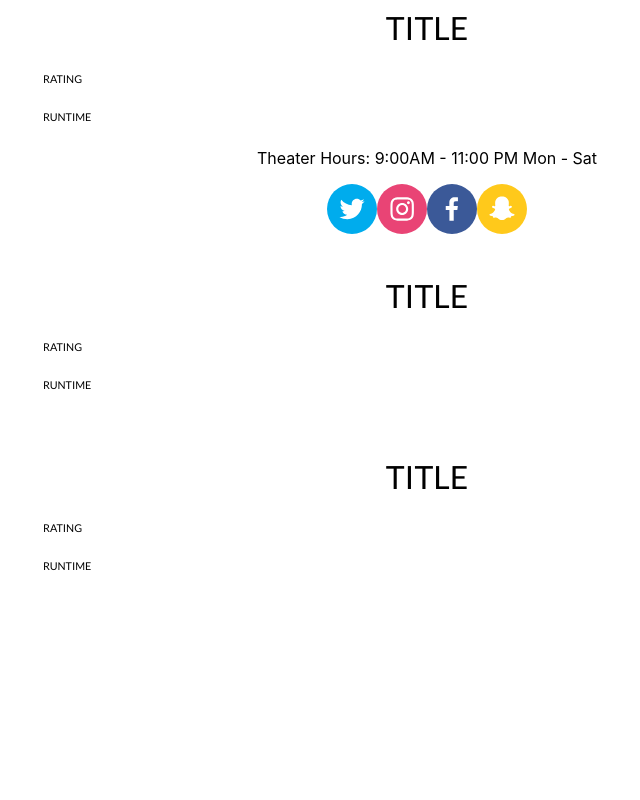
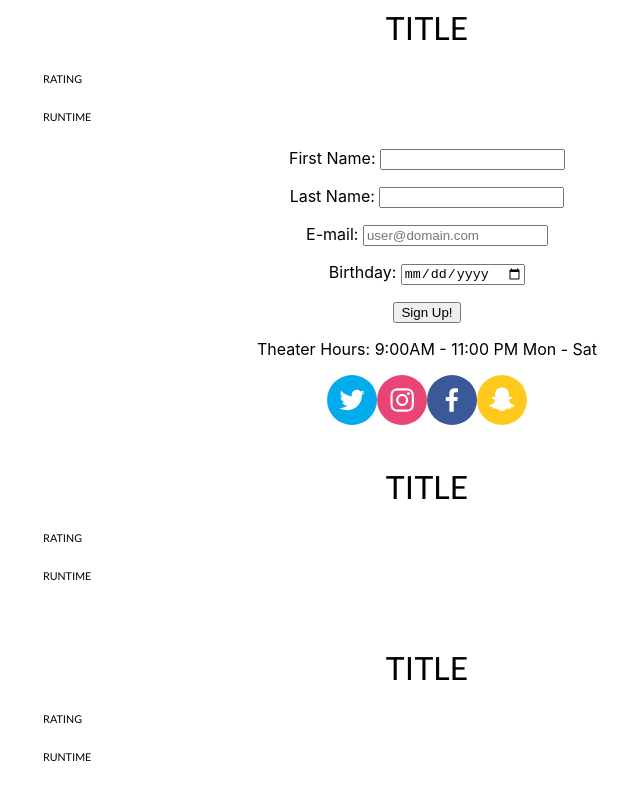
Before and after one commit to alicerichardson/TkpbCSbtybETA-V-A, a React (Create React App) app in the folder tkpbcsbtybeta-v-a/: page / in a window 1280 px wide. Shown: the part 1353-2153 px from the top of the page, without its empty margins (213-853 px from the left). Built offline with nearby package versions, Linux system fonts and the light colour scheme.

Commit message:
Add SignUp Form

```diff
--- a/tkpbcsbtybeta-v-a/src/Components/HomePage.jsx
+++ b/tkpbcsbtybeta-v-a/src/Components/HomePage.jsx
@@ -2,6 +2,7 @@ import React, {style} from 'react';
 import NavBar from './NavBar';
 import Schedule from './Schedule';
 import Info from './Info';
+import SignUp from './SignUp';
 
 const HomePage = () => {
     return (
@@ -15,6 +16,9 @@ const HomePage = () => {
             <div classname="schedule">
                 <Schedule />
             </div>
+            <div classname="signup">
+                <SignUp />
+            </div>
             <div className="footer">
                 <footer><Info /></footer>
             </div>
--- /dev/null
+++ b/tkpbcsbtybeta-v-a/src/Components/SignUp.jsx
@@ -0,0 +1,20 @@
+import React from 'react';
+import './css/movie.css';
+
+const SignUp = () => {
+    return (
+        <div>
+        <form>
+
+            <p>First Name: <input type="text" name="FirstName" /></p>
+            <p>Last Name: <input type="text" name="LastName" /></p>
+            <p>E-mail: <input type="text" name="Email" placeholder="user@domain.com" /></p>
+            <p>Birthday: <input type="date" name="Birthday" /></p>
+
+            <p><input type="submit" value="Sign Up!" /></p>
+
+        </form>
+        </div>
+    );
+}
+export default SignUp;
```
